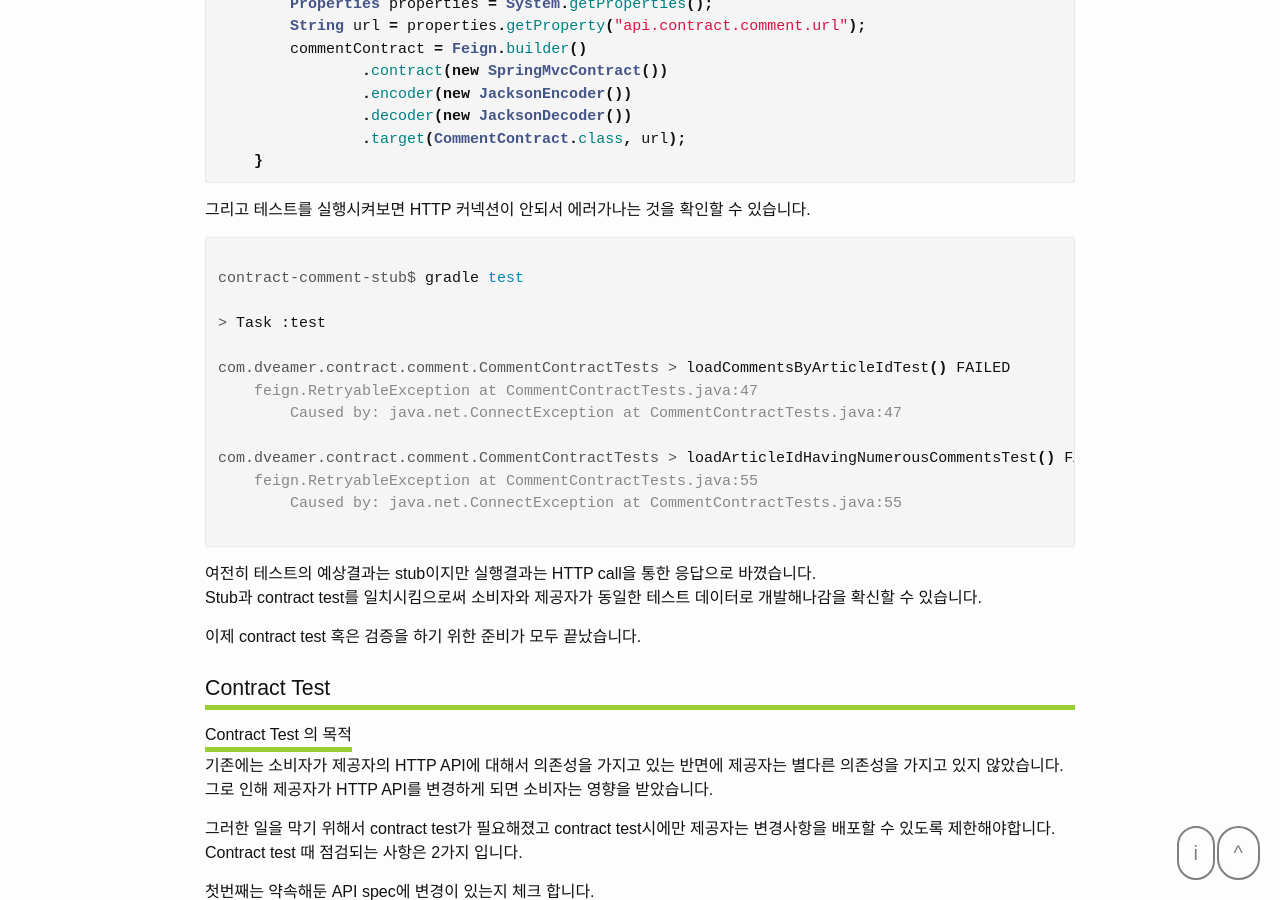
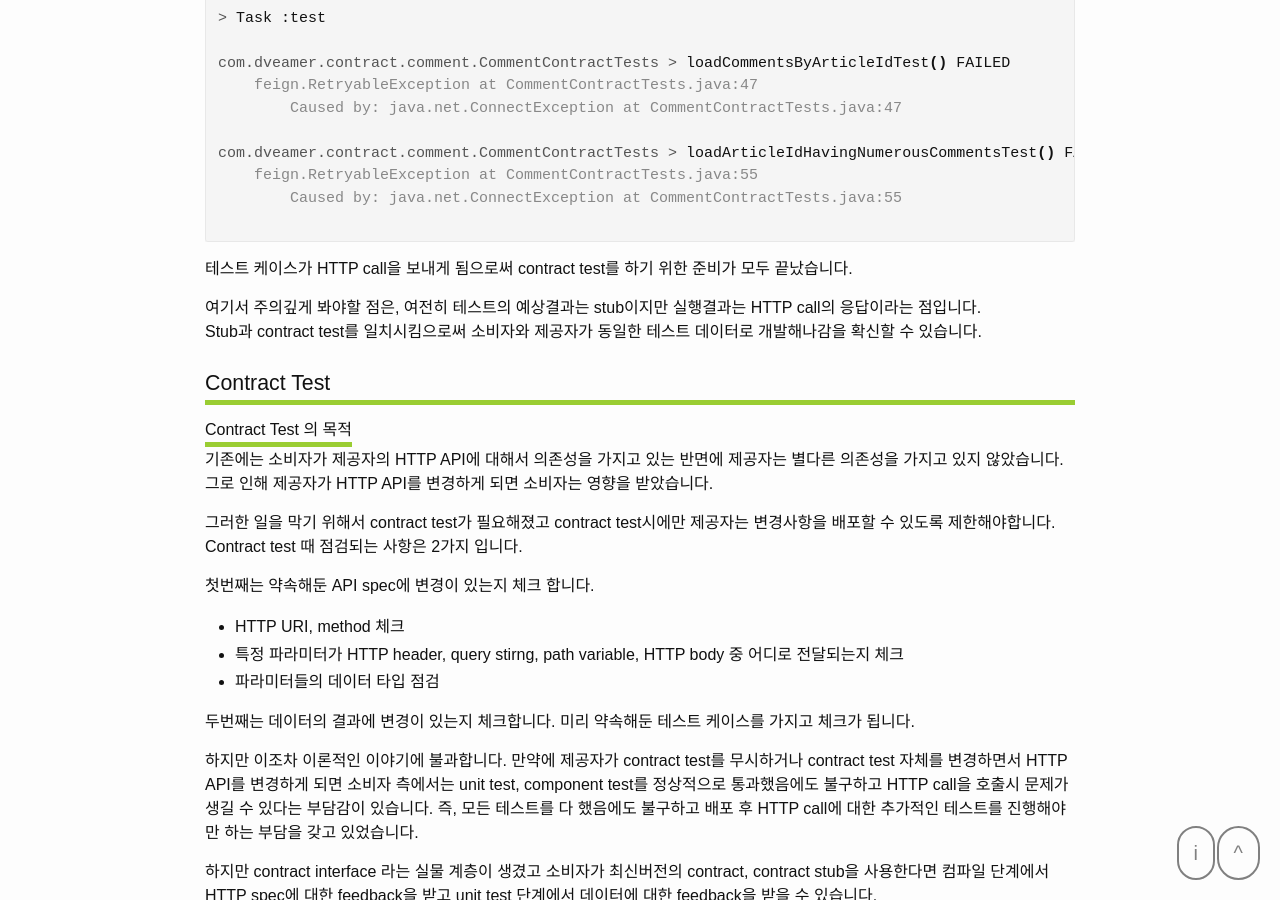
Before and after one commit to dveamer/dveamer.github.io, a Jekyll site: the page built from _posts/BackEnd/2020-05-18-JavaContractInterface.md, in a window 1280 px wide and 900 px high, scrolled down 12045 px. Built offline with Jekyll 4.4.1, drawn with Linux system fonts in a browser that asks for light colours.

Commit message:
homepage

```diff
--- a/_posts/BackEnd/2020-05-18-JavaContractInterface.md
+++ b/_posts/BackEnd/2020-05-18-JavaContractInterface.md
@@ -7,7 +7,7 @@
 tags: BackEnd Spring MSA
 ---
 
-![API_contract_15](/images/post_img/APIcontract/API_contract_15.png)
+![API_contract_15](/images/post_img/APIcontract/API_contract_15.png){:class="imgTitle"}
 
 API contract를 실제 사용할 Java interface 코드로 작성합니다.
 
@@ -443,10 +443,11 @@
 
 ~~~
 
-여전히 테스트의 예상결과는 stub이지만 실행결과는 HTTP call을 통한 응답으로 바꼈습니다.
+테스트 케이스가 HTTP call을 보내게 됨으로써 contract test를 하기 위한 준비가 모두 끝났습니다.
+
+
+여기서 주의깊게 봐야할 점은, 여전히 테스트의 예상결과는 stub이지만 실행결과는 HTTP call의 응답이라는 점입니다.
 Stub과 contract test를 일치시킴으로써 소비자와 제공자가 동일한 테스트 데이터로 개발해나감을 확신할 수 있습니다.
-
-이제 contract test 혹은 검증을 하기 위한 준비가 모두 끝났습니다.
 
 
 ## Contract Test
```
